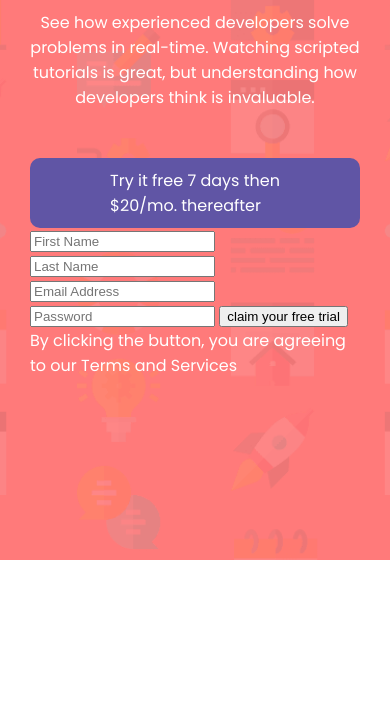
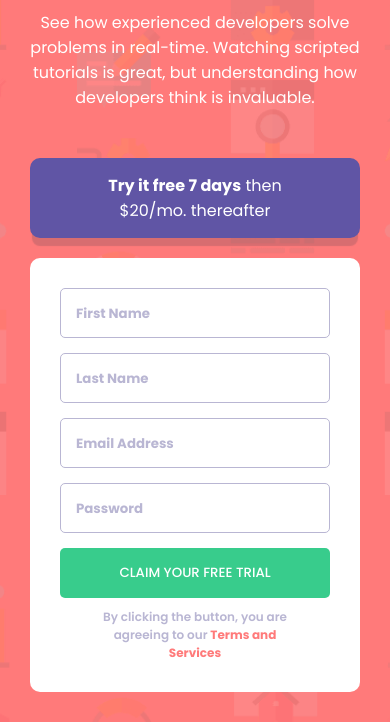
Before and after one commit to jwhong98/intro-component, a plain HTML site: page index.html in a window 390 px wide. Shown: the part 284-1006 px from the top of the page. Before the commit the page ends 844 px from the top, so only its background shows below. Drawn offline with Linux system fonts and the light colour scheme.

Commit message:
finished style for mobile

```diff
--- a/styles.css
+++ b/styles.css
@@ -9,8 +9,8 @@ body {
 }
 
 .page-container {
-    height: 100vh;
-    width: 100vw;
+    height: 100%;
+    width: 100%;
     background-image: url("images/bg-intro-mobile.png");
     background-size: cover;
     background-color: hsl(0, 100%, 74%);
@@ -30,6 +30,7 @@ body {
 .title-section {
     width: 60%;
     margin-top: 3em;
+    text-align: center;
 }
 
 .description {
@@ -45,10 +46,65 @@ body {
     display: flex;
     justify-content: center;
     align-items: center;
+    text-align: center;
+    font-weight: 400;
     background-color: hsl(248, 32%, 49%);
+    padding: 40px;
     border-radius: 10px;
+    box-shadow: 0 10px 1px -2px rgba(62, 60, 73, 0.2);
+}
+
+.bold {
+    font-weight: 700;
 }
 
 .sign-up {
+    width: 100%;
+    display: flex;
+    flex-direction: column;
+    background-color: white;
+    padding: 30px;
+    border-radius: 10px;
+    margin-top: 20px;
+}
 
+input {
+    margin-bottom: 15px;
+    height: 50px;
+    border-radius: 5px;
+    border: 1px solid hsl(246, 25%, 77%);
+    padding: 15px;
 }
+
+input::placeholder {
+    font-family: 'Poppins', sans-serif;
+    color: hsl(246, 25%, 77%);
+    font-weight: 700;
+}
+.submit {
+    width: 100%;
+    height: 50px;
+    font-weight: 500;
+    font-family: 'Poppins', sans-serif;
+    border: none;
+    background-color: hsl(154, 59%, 51%);
+    text-transform: uppercase;
+    color: white;
+    border-radius: 5px;
+}
+.disclaimer {
+    color: hsl(246, 25%, 77%);
+    font-weight: 600;
+    font-size: 12px;
+    width: 70%;
+    text-align: center;
+    margin: 0;
+    margin-left: auto;
+    margin-right: auto;
+    margin-top: 10px;
+}
+
+.tos {
+    color: hsl(0, 100%, 74%);
+    font-weight: 700;
+}
```
